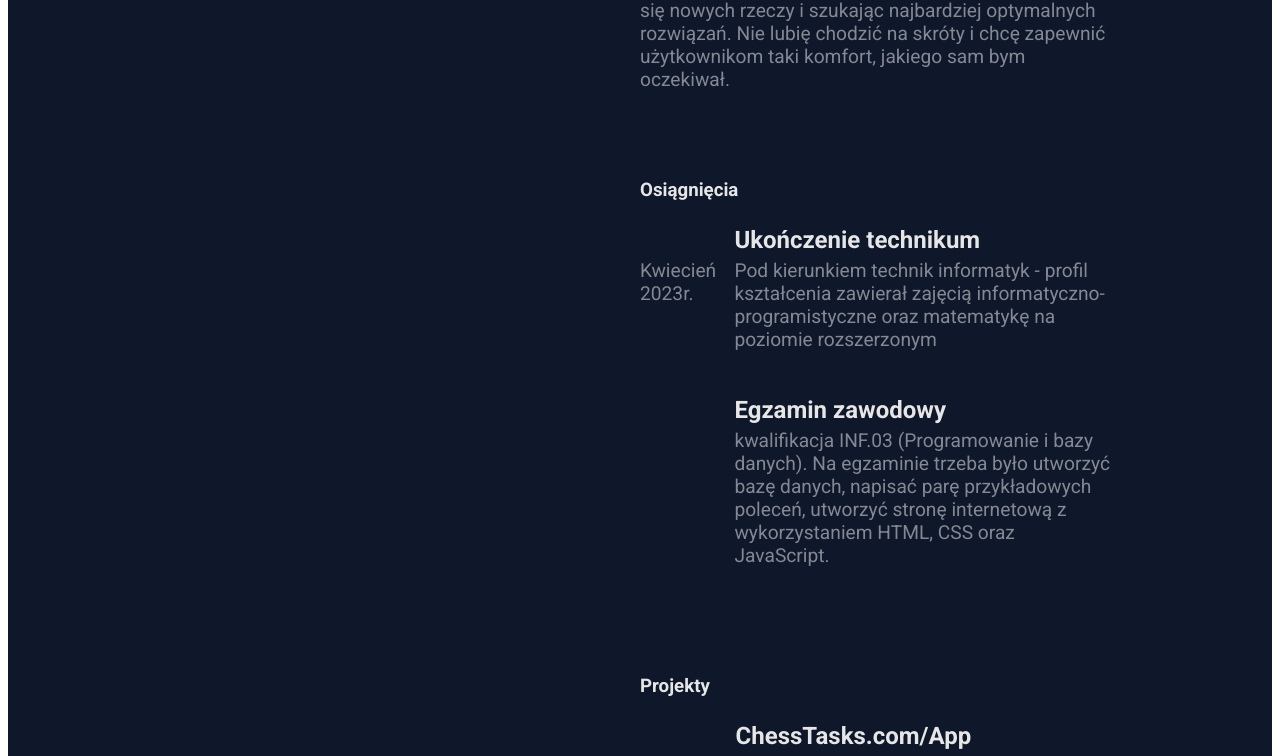
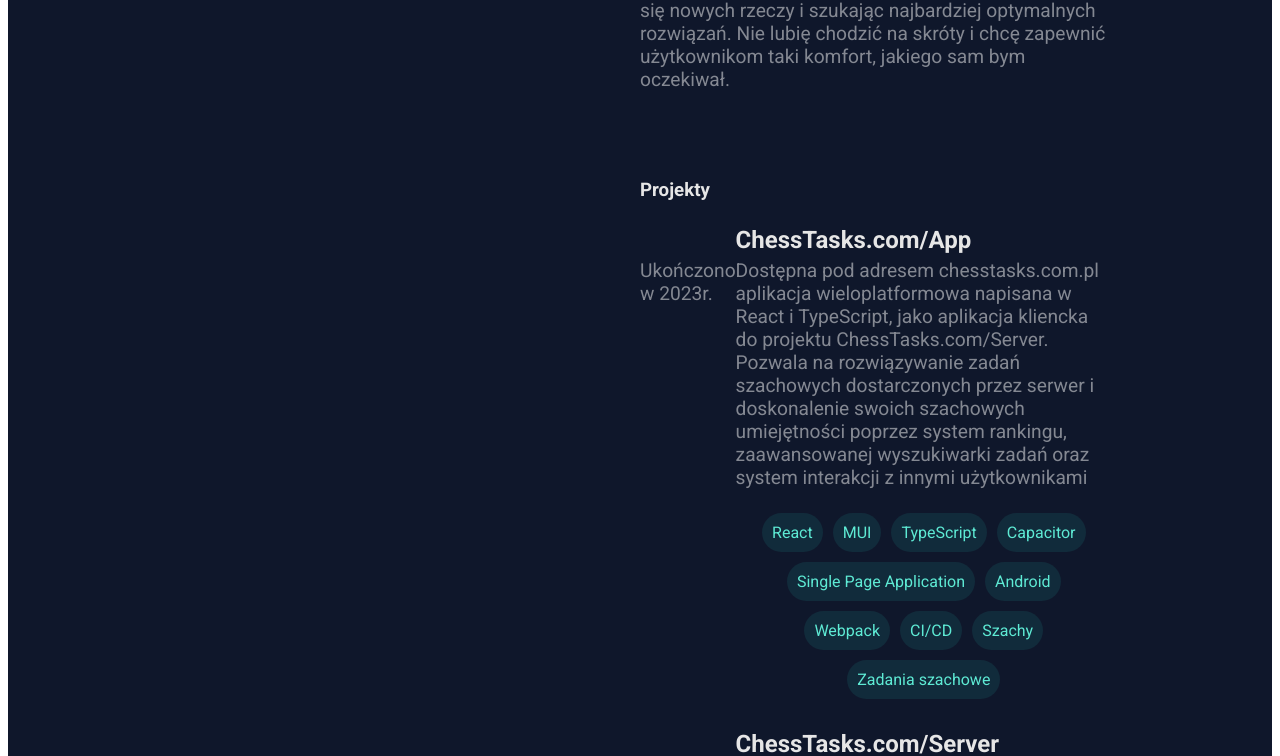
Before and after one commit to kacperfaber/kacperfaber-app, a React app: page / in a window 1280 px wide. Shown: the part 672-1428 px from the top of the page. Built offline with nearby package versions, Linux system fonts and the light colour scheme; the HTML template or start-up script is replaced by a standard one.

Commit message:
Deleted achievement section

```diff
--- a/src/lang.pl.json
+++ b/src/lang.pl.json
@@ -284,18 +284,6 @@
       ]
     }
   ],
-  "__achievements": [
-    {
-      "title": "Ukończenie technikum",
-      "description": "Pod kierunkiem technik informatyk - profil kształcenia zawierał zajęcią informatyczno-programistyczne oraz matematykę na poziomie rozszerzonym",
-      "action": "Kwiecień 2023r."
-    },
-    {
-      "title": "Egzamin zawodowy",
-      "description": "kwalifikacja INF.03 (Programowanie i bazy danych). Na egzaminie trzeba było utworzyć bazę danych, napisać parę przykładowych poleceń, utworzyć stronę internetową z wykorzystaniem HTML, CSS oraz JavaScript.",
-      "secondary": "98% - Styczeń 2023r."
-    }
-  ],
   "__skills": [
     {
       "title": "Języki programowania",
--- a/src/ui/routes/index/content/indexContent.tsx
+++ b/src/ui/routes/index/content/indexContent.tsx
@@ -1,7 +1,6 @@
 import {useStyles} from "../../../styles/useStyles";
 import {Index_ContentBio} from "./indexContentBio";
 import {IndexContent_ProjectSection} from "./sections/projects/projectSection";
-import {IndexContent_AchievementSection} from "./sections/achievements/achievementSection";
 import {IndexContent_SkillSection} from "./sections/skills/skillsSection";
 
 export const Index_Content = () => {
@@ -10,8 +9,6 @@
         <div className={classes.indexContent}>
             <Index_ContentBio/>
 
-            <IndexContent_AchievementSection/>
-
             <IndexContent_ProjectSection/>
 
             <IndexContent_SkillSection/>
--- a/src/ui/routes/index/content/sections/achievements/achievementSection.tsx
+++ /dev/null
@@ -1,35 +0,0 @@
-import {Index_ContentSection} from "../indexContentSection";
-import {ListContainer} from "../../../../../components/baseList/baseList";
-import {useTranslation} from "react-i18next";
-import {AchievementDef} from "../../../../../commons/achievementDef";
-import {ListItem} from "../../../../../components/baseList/listItem";
-import {TextSecAction} from "../../../../../components/text/textSecAction";
-import {getKey} from "../../../../../commons/getKey";
-import {SectionIds} from "../sectionIds";
-
-export const AchievementItem = ({item}: { item: AchievementDef }) => {
-    return (
-        <ListItem action={<TextSecAction text={item.action}/>} primary={item.title} secondary={item.description}
-                  tags={[]}/>
-    )
-}
-
-export const IndexContent_AchievementSection = () => {
-    const {t} = useTranslation();
-
-    const getAchievements = () => {
-        return t("__achievements", {returnObjects: true}) as AchievementDef[]
-    }
-
-    return (
-        <div id={SectionIds.achievements}>
-            <Index_ContentSection title={t("all.achievements")}>
-                <ListContainer>
-                    {
-                        getAchievements().map(item => <AchievementItem key={getKey(item.title)} item={item}/>)
-                    }
-                </ListContainer>
-            </Index_ContentSection>
-        </div>
-    );
-}
--- a/src/ui/routes/index/content/sections/sectionIds.ts
+++ b/src/ui/routes/index/content/sections/sectionIds.ts
@@ -2,5 +2,6 @@
     projects: "sectionProjects",
     skills: "sectionSkills",
     bio: "sectionBio",
+    // Deleted achievement section
     achievements: "sectionAchievements"
 }
--- a/src/ui/routes/index/header/indexHeaderChapters.tsx
+++ b/src/ui/routes/index/header/indexHeaderChapters.tsx
@@ -3,7 +3,7 @@
 import {useTranslation} from "react-i18next";
 import {useStyles} from "../../../styles/useStyles";
 
-export type Chapter = "bio" | "projects" | "achievements" | "skills";
+export type Chapter = "bio" | "projects" | "skills";
 
 export type ChapterItemDef = {
     chapter: Chapter;
@@ -14,11 +14,6 @@
     {
         chapter: "bio",
         id: SectionIds.bio
-    },
-
-    {
-        chapter: "achievements",
-        id: SectionIds.achievements
     },
 
     {
```
